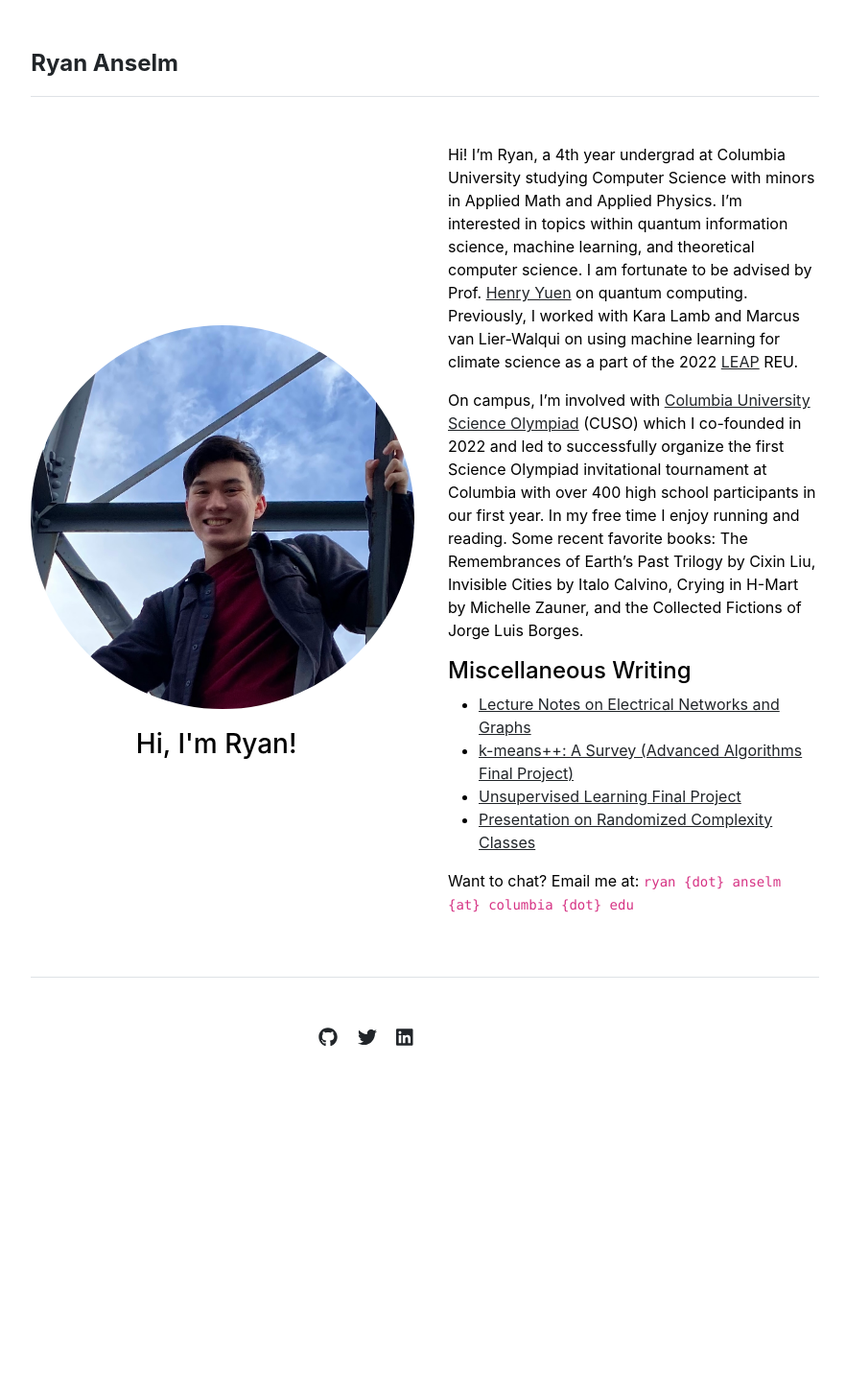
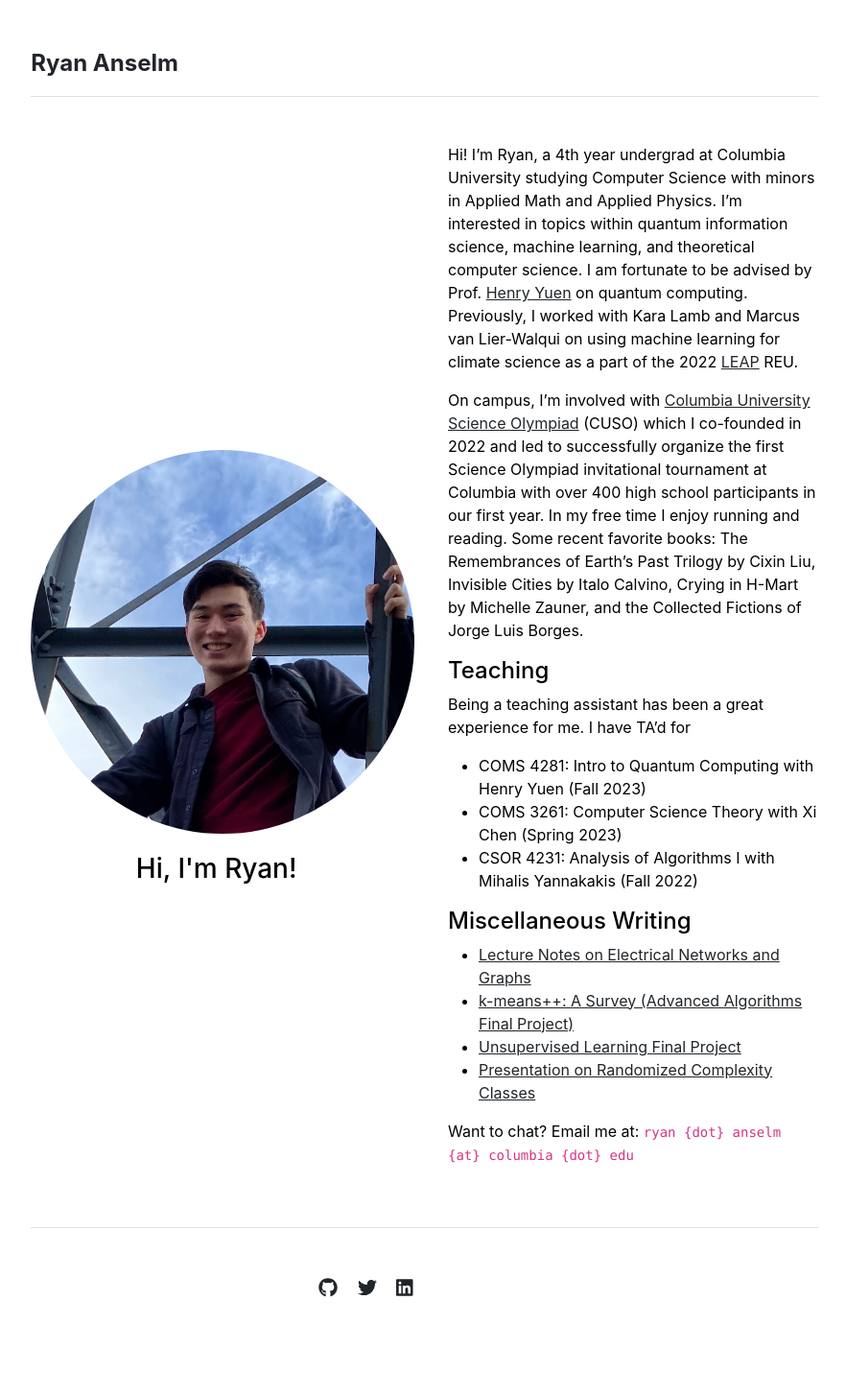
Before and after one commit to ryboselm/ryboselm.github.io, a Jekyll site: the page built from index.md, in a window 1280 px wide. Shown: the whole page at 96% size, without its empty margins (197-1079 px from the left). Built offline with Jekyll 4.4.1, drawn with Linux system fonts in a browser that asks for light colours; before the commit the page ends 1193 px from its top, so only the background shows below that.

Commit message:
add teaching

```diff
--- a/index.md
+++ b/index.md
@@ -7,6 +7,12 @@ Hi! I'm Ryan, a 4th year undergrad at Columbia University studying Computer Scie
 
 On campus, I'm involved with [Columbia University Science Olympiad](https://www.columbiascioly.com/) (CUSO) which I co-founded in 2022 and led to successfully organize the first Science Olympiad invitational tournament at Columbia with over 400 high school participants in our first year. In my free time I enjoy running and reading. Some recent favorite books: The Remembrances of Earth's Past Trilogy by Cixin Liu, Invisible Cities by Italo Calvino, Crying in H-Mart by Michelle Zauner, and the Collected Fictions of Jorge Luis Borges.
 
+#### Teaching
+Being a teaching assistant has been a great experience for me. I have TA'd for
+* COMS 4281: Intro to Quantum Computing with Henry Yuen (Fall 2023)
+* COMS 3261: Computer Science Theory with Xi Chen (Spring 2023)
+* CSOR 4231: Analysis of Algorithms I with Mihalis Yannakakis (Fall 2022)
+
 #### Miscellaneous Writing
 * [Lecture Notes on Electrical Networks and Graphs](assets/Electrical%20Networks%20and%20Graphs.pdf)
 * [k-means++: A Survey (Advanced Algorithms Final Project)](assets/k_means++_A_Survey.pdf)
```
